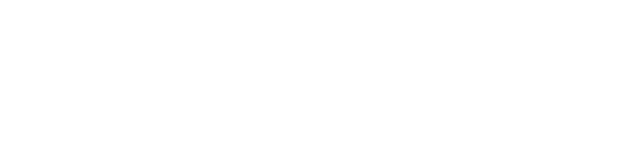
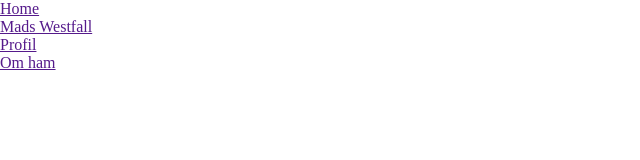
Before and after one commit to danielmoesby/soundstage, a plain HTML site: page index.html in a window 1280 px wide. Shown: the whole page, without its empty margins (0-640 px from the left). Drawn offline with Linux system fonts and the light colour scheme.

Commit message:
NavigationBar

```diff
--- a/index.html
+++ b/index.html
@@ -12,6 +12,29 @@
 </head>
 
 <body>
+    <header>
+        <nav class="navigation-bar-container">
+            <ul class="navigation-bar-list">
+                <li class="navigation-bar-list-item">
+                    <a class="nagivation-bar-link" href="">
+                        Home
+                    </a>
+                    <li class="navigation-bar-list-item">
+                        <a class="nagivation-bar-link" href="">
+                        Mads Westfall
+                    </a>
+                        <li class="navigation-bar-list-item">
+                            <a class="nagivation-bar-link" href="">
+                        Profil
+                    </a>
+                            <li class="navigation-bar-list-item">
+                                <a class="nagivation-bar-link" href="">
+                        Om ham
+                    </a>
+                            </li>
+            </ul>
+        </nav>
+    </header>
 
 </body>
 
--- a/style.css
+++ b/style.css
@@ -2,3 +2,22 @@
     --brand-primary: #591202;
     --brand-secondary: #F2EEAC;
 }
+
+* {
+    margin: 0;
+    padding: 0;
+}
+
+
+/* Navigation */
+
+.navigation-bar {
+    width: 100%;
+    background-color: var(--brand-primary);
+}
+
+.navigation-bar-container {}
+
+.navigation-bar-list {}
+
+.navigation-bar-list-item {}
```
